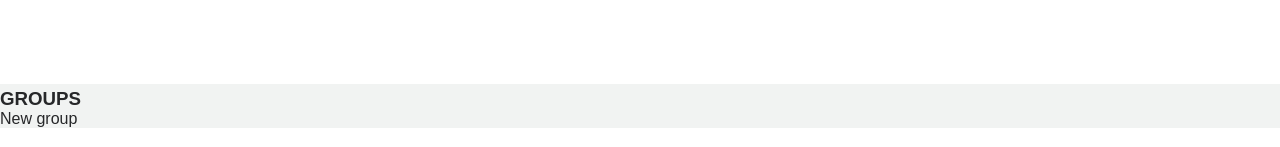
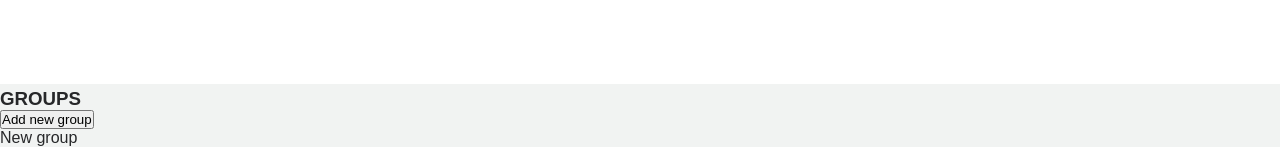
Before and after one commit to dialite/budget-app, a Rails app: page /groups in a window 1280 px wide. Shown: the part 1214-1361 px from the top of the page. Run offline with Rails 7, Linux system fonts and the light colour scheme; the visitor is signed in with stand-in values (Sample User, id 1); data that the repository does not hold is empty; some web fonts are replaced.

Commit message:
Modify methos in gropus and expenses controllers

```diff
--- a/app/controllers/groups_controller.rb
+++ b/app/controllers/groups_controller.rb
@@ -1,4 +1,5 @@
 class GroupsController < ApplicationController
+  load_and_authorize_resource
   before_action :find_user
   before_action :set_group, only: %i[show edit update destroy]
 
@@ -23,7 +24,7 @@ class GroupsController < ApplicationController
     @group = Group.new(group_params)
     @group.user = @user
     if @group.save
-      redirect_to group_path(id: @group.id), notice: 'Group was successfully created.'
+      redirect_to groups_path, notice: 'Group was successfully created.'
     else
       flash.now[:alert] = @group.errors.full_messages.first if @group.errors.any?
       render :new, status: 400
@@ -41,14 +42,27 @@ class GroupsController < ApplicationController
   end
 
   # DELETE /groups/1 or /groups/1.json
+  # rubocop:disable Lint/UselessAssignment
   def destroy
-    if @group.destroy
-      redirect_to group_path, notice: 'Group was successfully deleted.'
+    if can? :edit, @group
+      @group_expenses = GroupExpense.where(group_id: @group.id)
+      @group_expenses.each do |category_expense|
+        expense_id = group_expense.expense_id
+        group_expense.destroy
+        expense = Expense.delete(expense_id)
+      end
+      if @group.destroy
+        redirect_to groups_path, notice: 'Group was successfully deleted'
+      else
+        flash.now[:alert] = @group.errors.full_messages.first if @group.errors.any?
+        render :index, status: 400
+      end
     else
-      flash.now[:alert] = @group.errors.full_messages.first if @group.errors.any?
-      render :index, status: 400
+      flash[:alert] = 'Un Authorized'
+      redirect_to groups_path
     end
   end
+  # rubocop:enable Lint/UselessAssignment
 
   private
 
--- a/app/views/groups/index.html.erb
+++ b/app/views/groups/index.html.erb
@@ -5,14 +5,40 @@
 </div>
 
 <section class="groups">
-  <% @groups.each do |group| %>
-    <% if group.icon.attached? %>
-      <%= image_tag(group.icon) %>
-    <% else %>
-      <%= image_tag('money-chat-group.png')%>
-    <%end%>
-      <%= group.name %>
-  <% end %>
+  <div>
+    <% @groups.each do |group| %>
+    <div class="category">
+     <div>
+      <a href=<%= category_expenses_path(group_id: group.id) %>>
+        <% if group.icon.attached?%>
+          <%= image_tag(category.icon) %>
+        <%else%>
+          <%= image_tag('money-chat-group.png') %>
+        <%end%>
+
+        <div>
+          <h2><%= group.name %></h2>
+          <% if Time.now - group.created_at <= 1.minute %>
+            <p><%= time_ago_in_words(group.created_at, include_seconds: true) %> ago</p>
+          <% elsif Time.now - group.created_at <= 24.hours %>
+            <p><%= time_ago_in_words(group.created_at) %> ago</p>
+          <% else %>
+            <p><%= group.created_at.strftime('%b %d, %Y') %></p>
+          <% end %>
+        </div>
+        </a>
+     </div>
+      <div class="list_gen">
+        <h3>$ <%= group.expenses.sum(:amount) %></h3>
+        <div class="btn_list">
+          <button class="list_btn"><%= link_to 'Detail', group_path(id: category.id) %> </button>
+          <button class="list_btn"><%= link_to 'Expense', group_expenses_path(group_id: group.id) %> </button>
+        </div>
+      </div>
+    </div>
+    <% end %>
+  </div>
+  <button class="add_btn"><%= link_to 'Add new group', new_group_path %> </button>
 </section>
 
 <%= link_to "New group", new_group_path %>
```
Also changed, not shown: app/controllers/expenses_controller.rb (+49 -27 lines), app/assets/images/expenses.png (added).
